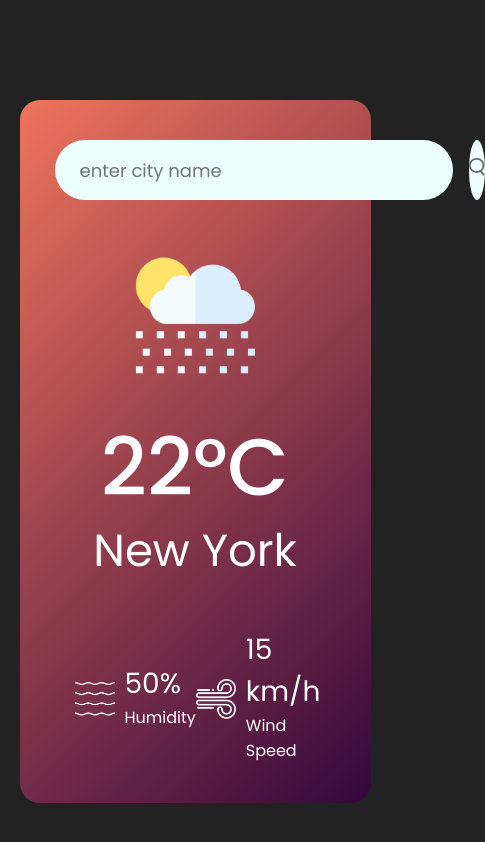
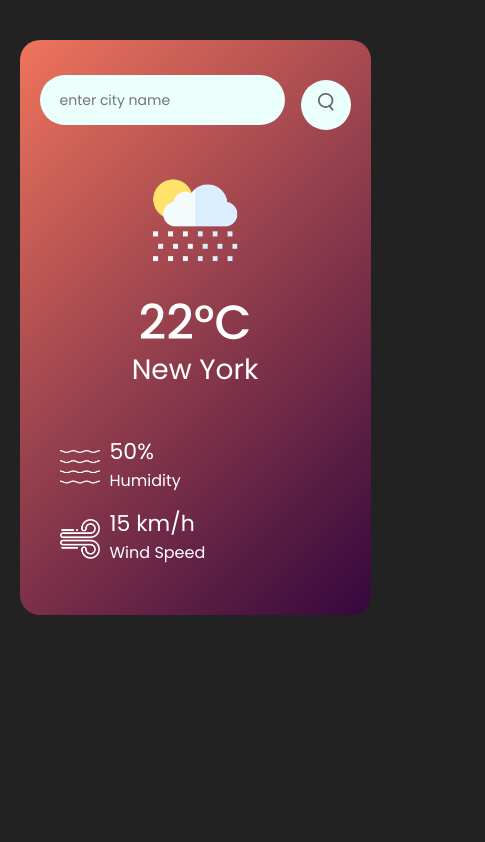
Before and after one commit to Vincent-ade/Weather-app, a plain HTML site: page index.html in a window 390 px wide. Shown: the whole page, 485 px wide, since content can reach past the window. Drawn offline with Linux system fonts and the light colour scheme.

Commit message:
Added Responsiveness for smaller screens

```diff
--- a/styles.css
+++ b/styles.css
@@ -1,33 +1,34 @@
-*{
+* {
   margin: 0;
   padding: 0;
   font-family: 'Poppins', sans-serif;
   box-sizing: border-box;
 }
 
-body{
-    background: #222
+body {
+  background: #222;
 }
 
-.card{
+.card {
   width: 90%;
   max-width: 470px;
   background: linear-gradient(135deg, #ef745c, #34073d);
   color: #fff;
-    margin: 100px auto 0;
+  margin: 40px auto 0;
   border-radius: 20px;
   padding: 40px 35px;
   text-align: center;
 }
 
-.search{
+.search {
   width: 100%;
   display: flex;
   align-items: center;
   justify-content: space-between;
+  flex-wrap: wrap; /* Ensures inputs wrap on small screens */
 }
 
-.search input{
+.search input {
   border: 0;
   outline: 0;
   background: #ebfffc;
@@ -38,9 +39,10 @@ body{
   flex: 1;
   margin-right: 16px;
   font-size: 18px;
+  min-width: 200px; /* Prevents input from shrinking too small */
 }
 
-.search button{
+.search button {
   border: 0;
   outline: 0;
   background: #ebfffc;
@@ -48,49 +50,113 @@ body{
   width: 60px;
   height: 60px;
   cursor: pointer;
+  margin-top: 10px;
 }
 
-.search button img{
+.search button img {
   width: 16px;
 }
 
-.weather-icon{
+.weather-icon {
   width: 170px;
   margin-top: 30px;
 }
 
-.weather h1{
+.weather h1 {
   font-size: 80px;
   font-weight: 500;
 }
 
-.weather h2{
+.weather h2 {
   font-size: 45px;
   font-weight: 400;
-    margin-top: -10px
+  margin-top: -10px;
 }
 
-.details{
+.details {
   display: flex;
   align-items: center;
   justify-content: space-between;
   padding: 0 20px;
   margin-top: 50px;
+  flex-wrap: wrap; /* allows columns to wrap */
 }
 
-.col{
+.col {
   display: flex;
   align-items: center;
   text-align: left;
+  margin-bottom: 20px;
+  flex: 1 1 45%; /* makes them take half width on smaller screens */
 }
 
-.col img{
+.col img {
   width: 40px;
   margin-right: 10px;
 }
 
-.humidity, .wind{
+.humidity, .wind {
   font-size: 28px;
   margin-top: -6px;
+}
 
+/* 🌐 RESPONSIVE MEDIA QUERIES */
+
+/* For screens smaller than 768px (tablets & phones) */
+@media (max-width: 768px) {
+  .card {
+    padding: 30px 20px;
   }
+
+  .weather h1 {
+    font-size: 60px;
+  }
+
+  .weather h2 {
+    font-size: 35px;
+  }
+
+  .search input {
+    font-size: 16px;
+    padding: 8px 20px;
+  }
+
+  .details {
+    flex-direction: column;
+    align-items: flex-start;
+  }
+
+  .col {
+    width: 100%;
+    justify-content: flex-start;
+  }
+}
+
+/* For very small screens (≤ 480px) */
+@media (max-width: 480px) {
+  .weather h1 {
+    font-size: 48px;
+  }
+
+  .weather h2 {
+    font-size: 28px;
+  }
+
+  .search input {
+    height: 50px;
+    font-size: 14px;
+  }
+
+  .search button {
+    width: 50px;
+    height: 50px;
+  }
+
+  .weather-icon {
+    width: 120px;
+  }
+
+  .humidity, .wind {
+    font-size: 22px;
+  }
+}
```
Lines whose indentation alone changed are shown as unchanged.
